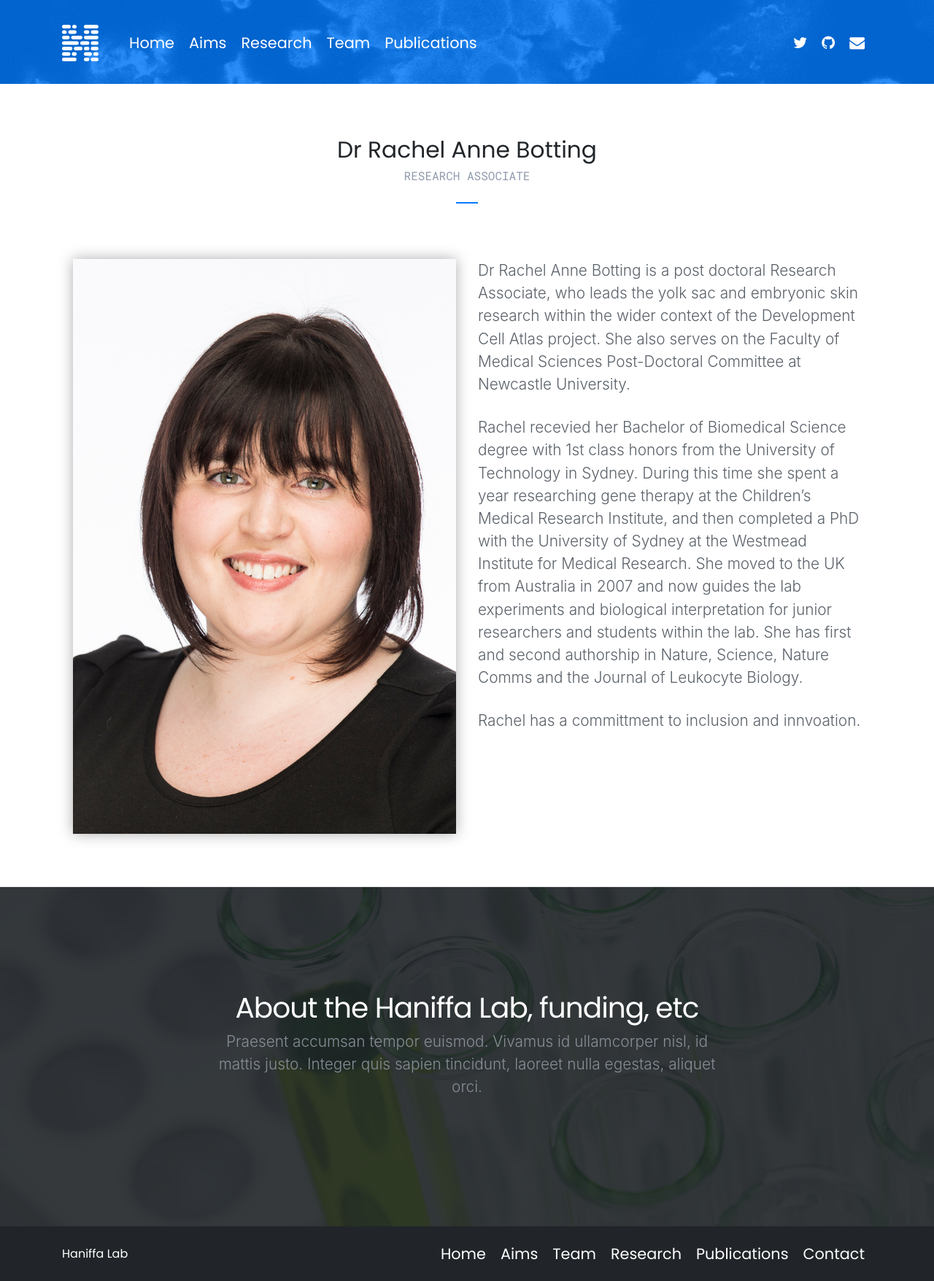
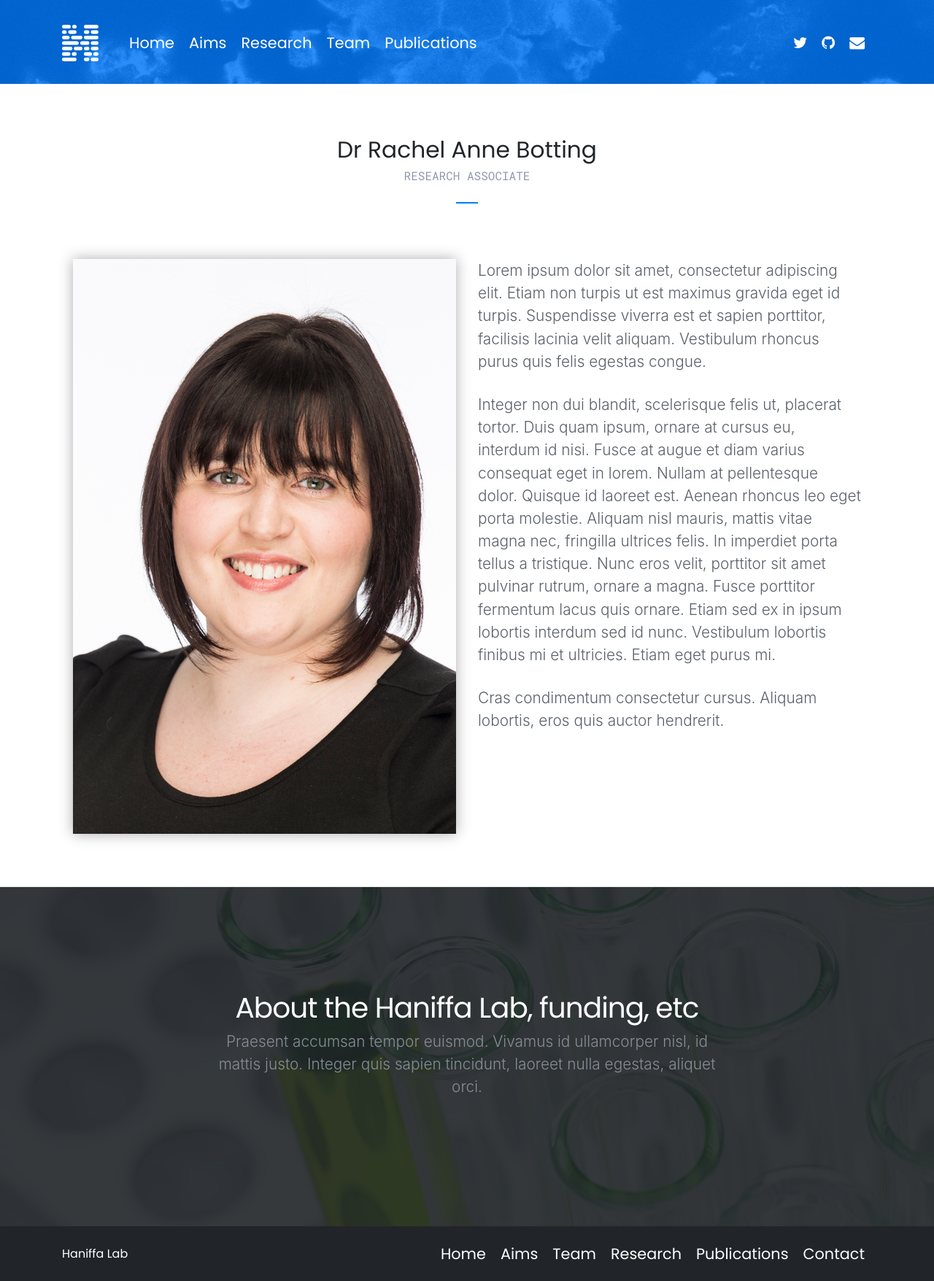
Before and after one commit to haniffalab/haniffalab.github.io, a Jekyll site: the page built from _team/rachel-botting.markdown, in a window 1280 px wide. Shown: the whole page at 73% size. Built offline with Jekyll 4.4.1, drawn with Linux system fonts in a browser that asks for light colours; nearby versions of some CDN libraries.

Commit message:
design updates

```diff
--- a/_team/michael-mather.markdown
+++ b/_team/michael-mather.markdown
@@ -5,8 +5,8 @@ position: "Action Medical Research Clinical Fellow"
 thumbnail: "michael-mather.jpg"
 image: "michael-mather-full.jpg"
 ---
-Dr Rachel Anne Botting is a post doctoral Research Associate, who leads the yolk sac and embryonic skin research within the wider context of the Development Cell Atlas project. She also serves on the Faculty of Medical Sciences Post-Doctoral Committee at Newcastle University.
+Lorem ipsum dolor sit amet, consectetur adipiscing elit. Etiam non turpis ut est maximus gravida eget id turpis. Suspendisse viverra est et sapien porttitor, facilisis lacinia velit aliquam. Vestibulum rhoncus purus quis felis egestas congue.
 
-Rachel recevied her Bachelor of Biomedical Science degree with 1st class honors from the University of Technology in Sydney. During this time she spent a year researching gene therapy at the Children’s Medical Research Institute, and then completed a PhD with the University of Sydney at the Westmead Institute for Medical Research. She moved to the UK from Australia in 2007 and now guides the lab experiments and biological interpretation for junior researchers and students within the lab. She has first and second authorship in Nature, Science, Nature Comms and the Journal of Leukocyte Biology.
+Integer non dui blandit, scelerisque felis ut, placerat tortor. Duis quam ipsum, ornare at cursus eu, interdum id nisi. Fusce at augue et diam varius consequat eget in lorem. Nullam at pellentesque dolor. Quisque id laoreet est. Aenean rhoncus leo eget porta molestie. Aliquam nisl mauris, mattis vitae magna nec, fringilla ultrices felis. In imperdiet porta tellus a tristique. Nunc eros velit, porttitor sit amet pulvinar rutrum, ornare a magna. Fusce porttitor fermentum lacus quis ornare. Etiam sed ex in ipsum lobortis interdum sed id nunc. Vestibulum lobortis finibus mi et ultricies. Etiam eget purus mi.
 
-Rachel has a committment to inclusion and innvoation.
+Cras condimentum consectetur cursus. Aliquam lobortis, eros quis auctor hendrerit.
--- a/_team/rachel-botting.markdown
+++ b/_team/rachel-botting.markdown
@@ -5,8 +5,8 @@ position: "Research Associate"
 thumbnail: "rachel-botting.jpg"
 image: "rachel-botting-full.jpg"
 ---
-Dr Rachel Anne Botting is a post doctoral Research Associate, who leads the yolk sac and embryonic skin research within the wider context of the Development Cell Atlas project. She also serves on the Faculty of Medical Sciences Post-Doctoral Committee at Newcastle University.
+Lorem ipsum dolor sit amet, consectetur adipiscing elit. Etiam non turpis ut est maximus gravida eget id turpis. Suspendisse viverra est et sapien porttitor, facilisis lacinia velit aliquam. Vestibulum rhoncus purus quis felis egestas congue.
 
-Rachel recevied her Bachelor of Biomedical Science degree with 1st class honors from the University of Technology in Sydney. During this time she spent a year researching gene therapy at the Children’s Medical Research Institute, and then completed a PhD with the University of Sydney at the Westmead Institute for Medical Research. She moved to the UK from Australia in 2007 and now guides the lab experiments and biological interpretation for junior researchers and students within the lab. She has first and second authorship in Nature, Science, Nature Comms and the Journal of Leukocyte Biology.
+Integer non dui blandit, scelerisque felis ut, placerat tortor. Duis quam ipsum, ornare at cursus eu, interdum id nisi. Fusce at augue et diam varius consequat eget in lorem. Nullam at pellentesque dolor. Quisque id laoreet est. Aenean rhoncus leo eget porta molestie. Aliquam nisl mauris, mattis vitae magna nec, fringilla ultrices felis. In imperdiet porta tellus a tristique. Nunc eros velit, porttitor sit amet pulvinar rutrum, ornare a magna. Fusce porttitor fermentum lacus quis ornare. Etiam sed ex in ipsum lobortis interdum sed id nunc. Vestibulum lobortis finibus mi et ultricies. Etiam eget purus mi.
 
-Rachel has a committment to inclusion and innvoation.
+Cras condimentum consectetur cursus. Aliquam lobortis, eros quis auctor hendrerit.
--- a/assets/css/app.css
+++ b/assets/css/app.css
@@ -101,8 +101,6 @@ a.team-card-link:hover {
     font-size: 16px;
     text-transform: uppercase;
 }
-.publication .title {
-}
 .publication .authors {
     color: #8f99ac;
     font-size: 16px;
```
